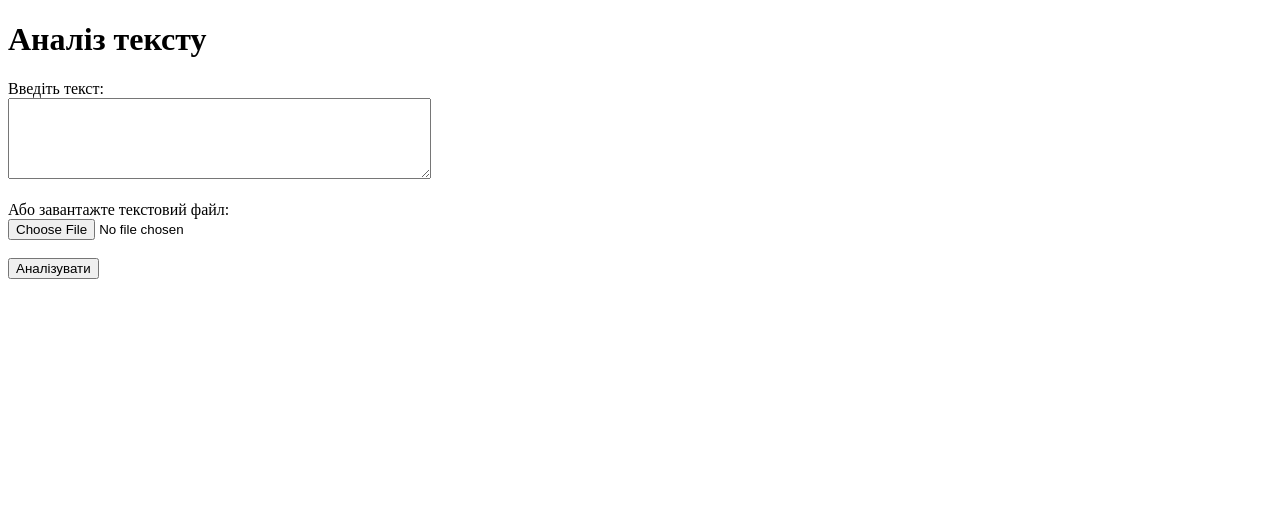
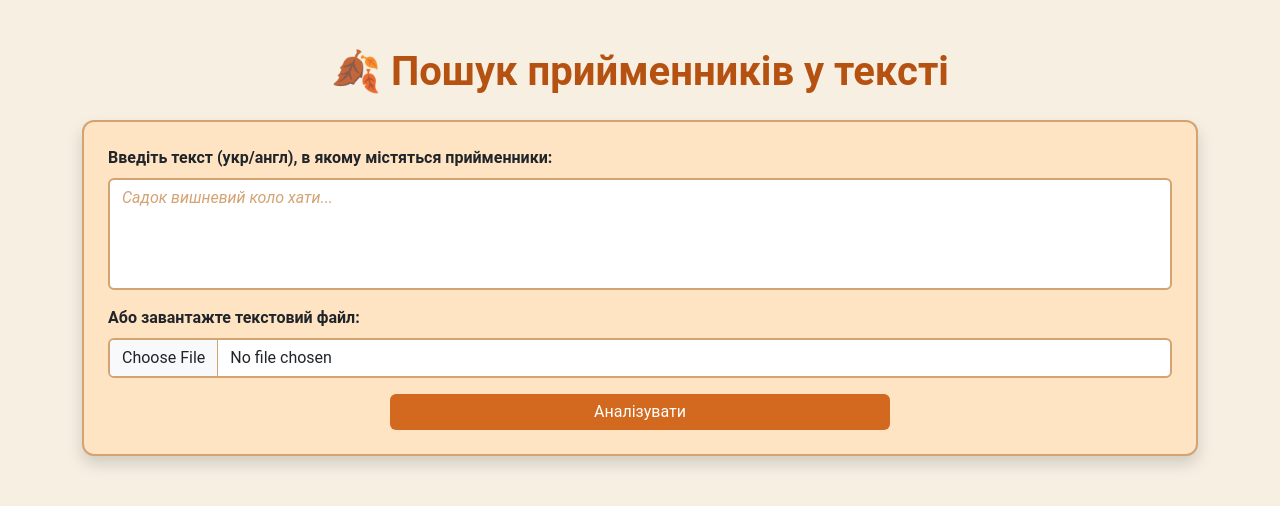
Before and after one commit to AliceMozyrko/prepositions, a Flask app: template templates/index.html in a window 1280 px wide. Shown: the top 506 px of the page. Run offline with Flask 3, Linux system fonts and the light colour scheme; the template is opened without the code that fills it, so the values that code supplies are empty.

Commit message:
design added

```diff
--- a/main.py
+++ b/main.py
@@ -34,7 +34,7 @@ def extract_features(text, lang):
     return features, highlighted_text.strip()
 
 
-@app.route("/", methods=["POST"])
+@app.route("/", methods=["GET", "POST"])
 def index():
     features = []
     highlighted_text = ""
--- /dev/null
+++ b/package.json
@@ -0,0 +1,5 @@
+{
+  "dependencies": {
+    "bootstrap": "^5.3.3"
+  }
+}
--- /dev/null
+++ b/static/styles.css
@@ -0,0 +1,66 @@
+body {
+  background: #f7efe2;
+  font-family: 'Roboto', sans-serif;
+}
+
+.btn-last {
+  margin-bottom: 20px;
+}
+
+.txtarea{
+  resize: none;
+}
+
+.txtarea::placeholder {
+  color: #d4a373;
+  font-style: italic;
+}
+.text-autumn {
+  color: #b55211;
+  font-weight: bold;
+}
+
+.text-autumn-dark {
+  color: #7c2e1c;
+  font-weight: bold;
+}
+
+.bg-autumn {
+  background: #ffe4c4;
+  border: 2px solid #d4a373;
+  border-radius: 12px;
+}
+
+.btn-autumn {
+  display: block;
+  background: #d2691e;
+  color: #fff;
+  border: none;
+  max-width: 500px;
+  margin: 0 auto;
+}
+
+.btn-autumn:hover {
+  background: #cd853f;
+  transition: 0.3s;
+}
+
+
+.border-autumn {
+  border: 2px solid #d4a373;
+}
+
+
+.text-preposition {
+  color: #7c2e1c;
+  font-weight: bold;
+  line-height: 1.5;
+}
+
+.card {
+  border-radius: 12px;
+}
+
+.btn-last {
+  margin-bottom: 50px;
+}
--- a/templates/index.html
+++ b/templates/index.html
@@ -3,41 +3,92 @@
   <head>
     <meta charset="UTF-8" />
     <meta name="viewport" content="width=device-width, initial-scale=1.0" />
-    <title>Аналіз тексту</title>
+    <title>Пошук прийменників у тексті</title>
+    <!-- Bootstrap CSS -->
+    <link
+      href="https://cdn.jsdelivr.net/npm/bootstrap@5.3.0/dist/css/bootstrap.min.css"
+      rel="stylesheet"
+    />
+    <link rel="stylesheet" href="/static/styles.css" />
   </head>
   <body>
-    <h1>Аналіз тексту</h1>
+    <div class="container mt-5">
+      <h1 class="text-center text-autumn mb-4">
+        🍂 Пошук прийменників у тексті
+      </h1>
+      <div class="card shadow p-4 bg-autumn">
         <form method="POST" enctype="multipart/form-data">
-      <label for="text">Введіть текст:</label><br />
-      <textarea id="text" name="text" rows="5" cols="50"></textarea><br /><br />
-      <label for="file">Або завантажте текстовий файл:</label><br />
-      <input type="file" id="file" name="file" /><br /><br />
-      <button type="submit">Аналізувати</button>
+          <div class="mb-3">
+            <label for="text" class="form-label text-dark fw-bold"
+              >Введіть текст (укр/англ), в якому містяться прийменники:</label
+            >
+            <textarea
+              class="form-control border-autumn txtarea"
+              id="text"
+              name="text"
+              rows="4"
+              placeholder="Садок вишневий коло хати..."
+            ></textarea>
+          </div>
+          <div class="mb-3">
+            <label for="file" class="form-label text-dark fw-bold"
+              >Або завантажте текстовий файл:</label
+            >
+            <input
+              type="file"
+              id="file"
+              name="file"
+              class="form-control border-autumn"
+            />
+          </div>
+          <button type="submit" class="btn btn-autumn w-100">
+            Аналізувати
+          </button>
         </form>
-
+      </div>
+      <section class="mt-4">
         {% if error_message %}
-    <p style="color: red">{{ error_message }}</p>
+        <div class="alert alert-danger text-center">{{ error_message }}</div>
         {% endif %} {% if features %}
-    <h2>Аналізований текст:</h2>
-    <p style="white-space: pre-wrap; max-width: 500px">{{ input_text|safe }}</p>
-
-    <h2>Знайдені прийменники:</h2>
-    <ul>
+        <div class="card shadow mt-4 p-4 bg-light border-autumn">
+          <h2 class="text-center text-autumn-dark">Аналізований текст:</h2>
+          <p
+            class="bg-light p-3 rounded text-preposition"
+            style="white-space: pre-wrap"
+          >
+            {{ input_text|safe }}
+          </p>
+        </div>
+        <div class="card shadow mt-4 p-4 bg-light border-autumn">
+          <h2 class="text-center text-autumn-dark">Знайдені прийменники:</h2>
+          <ul class="list-group">
             {% for feature in features %}
-      <li>{{ feature }}</li>
+            <li class="list-group-item text-autumn fw-bold">{{ feature }}</li>
             {% endfor %}
           </ul>
-    <!-- Кнопка для генерації звіту -->
-    <form action="/generate-report" method="POST">
-      <input type="hidden" name="original_text" value="{{ original_text }}" />
+        </div>
+        <form action="/generate-report" method="POST" class="mt-4">
+          <input
+            type="hidden"
+            name="original_text"
+            value="{{ original_text }}"
+          />
           <input type="hidden" name="lang" value="{{ lang }}" />
           {% for feature in features %}
           <input type="hidden" name="features" value="{{ feature }}" />
           {% endfor %}
-      <button type="submit">Сформувати звіт</button>
+          <button type="submit" class="btn btn-autumn w-100 btn-last">
+            Сформувати звіт
+          </button>
         </form>
         {% elif lang %}
-    <p>Не знайдено прийменників.</p>
+        <div class="alert alert-warning text-center mt-4">
+          Не знайдено прийменників.
+        </div>
         {% endif %}
+      </section>
+    </div>
+
+    <script src="https://cdn.jsdelivr.net/npm/bootstrap@5.3.0/dist/js/bootstrap.bundle.min.js"></script>
   </body>
 </html>
```
Also changed, not shown: report.txt (added, +9 -0 lines), package-lock.json (added). Lines whose indentation alone changed are shown as unchanged.
